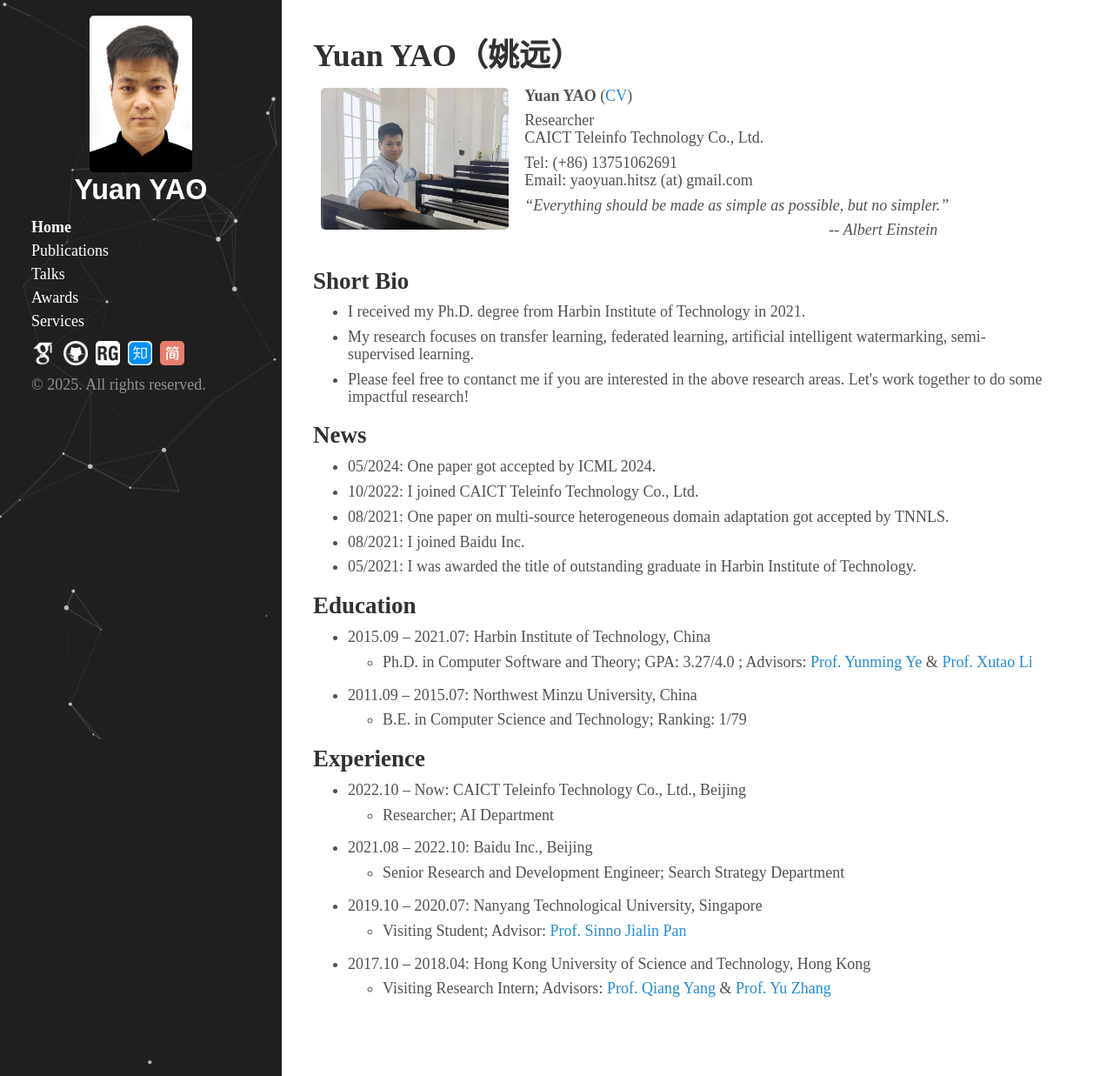
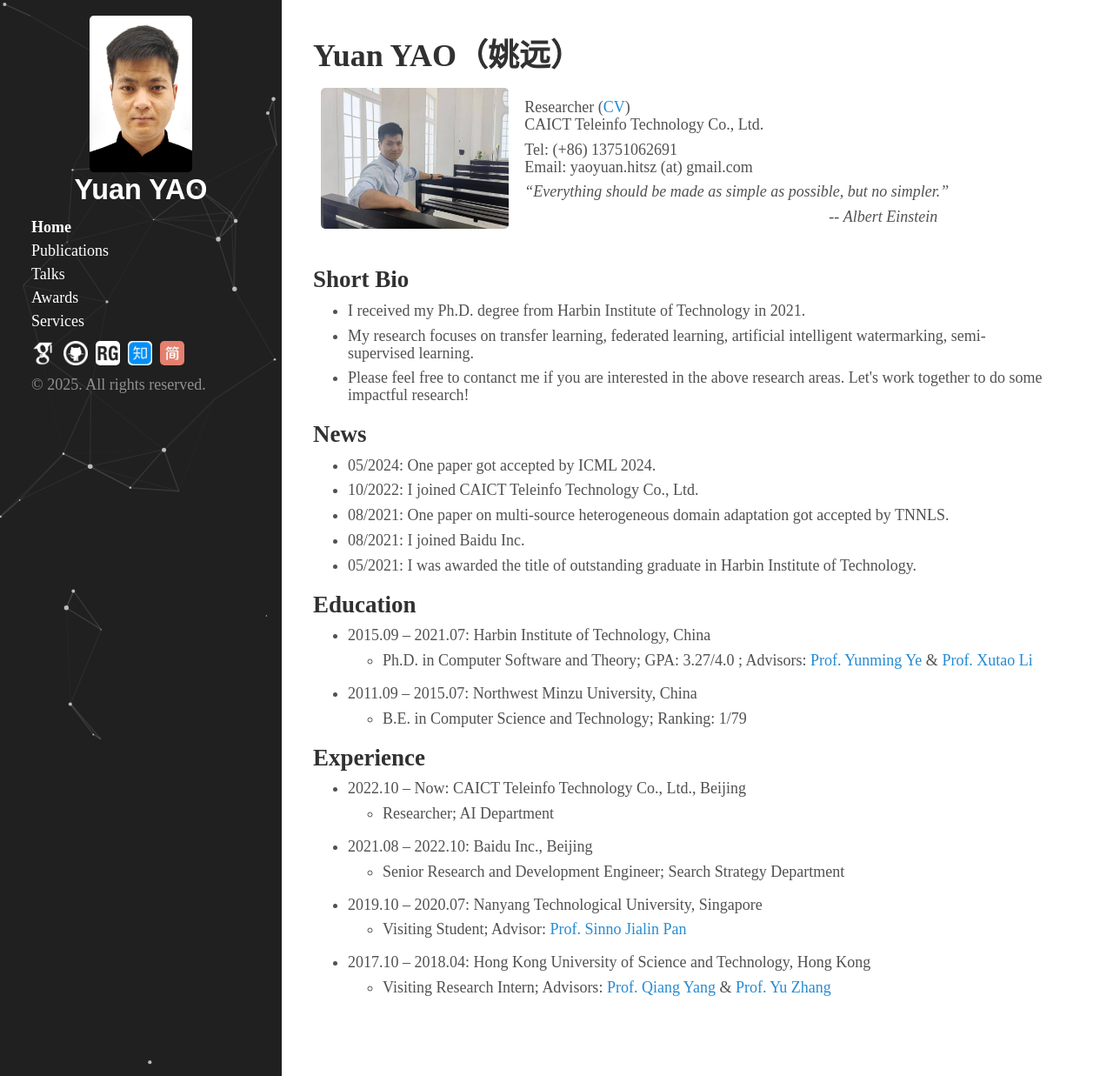
Before and after one commit to yyyaoyuan/yyyaoyuan.github.io, a Jekyll site: the page built from index.html, in a window 1280 px wide and 1237 px high. Shown: the whole window at 87% size. Built offline with Jekyll 4.4.1, drawn with Linux system fonts in a browser that asks for light colours; the list of posts is cut into pages by our own code.

Commit message:
Update index.html

```diff
--- a/index.html
+++ b/index.html
@@ -22,8 +22,9 @@ title: Yuan YAO (姚远)
 <h1><span style="font-family: 'Times New Roman', Times, serif;">Yuan YAO</span><span style="font-family: '华文楷体', 'STKaiti', 'KaiTi', serif;">（姚远）</span></h1>
 <table class="imgtable"><tr><td class="squareimg">
 <img src="/public/img/myself.jpg" alt="YYprofile" width="100%" margin="0 0 0" max-height="10px" />&nbsp;</td>
-<td align="left"><p><b>Yuan YAO</b> (<a href="public/cv/mycv_latest/myCV/CV_YuanYao.pdf" target=&ldquo;blank&rdquo;>CV</a>)</p>
-<p>Researcher
+<td align="left">
+	<!-- <p><b>Yuan YAO</b> (<a href="public/cv/mycv_latest/myCV/CV_YuanYao.pdf" target=&ldquo;blank&rdquo;>CV</a>)</p> -->
+<p>Researcher (<a href="public/cv/mycv_latest/myCV/CV_YuanYao.pdf" target=&ldquo;blank&rdquo;>CV</a>)
 	<br /> CAICT Teleinfo Technology Co., Ltd.<br />
 </p>
 <p>
```
